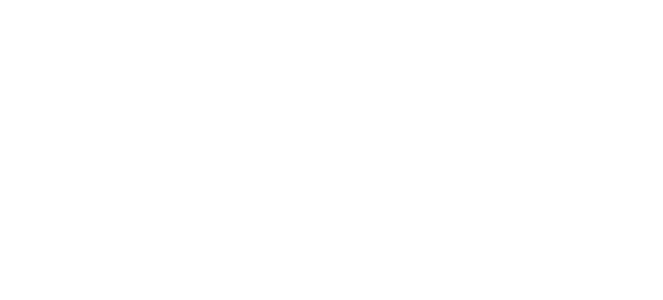
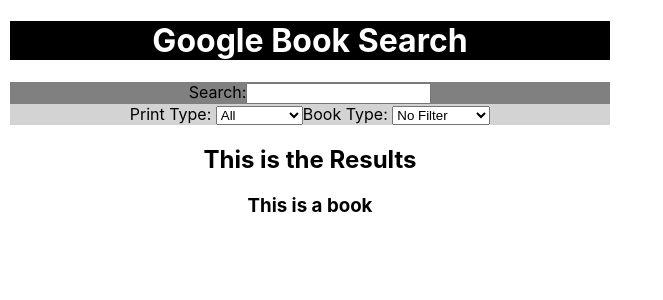
Before and after one commit to BrianHook1183/react-book-search-api, a React (Create React App) app: page / in a window 1280 px wide. Shown: the top 300 px of the page, without its empty margins (0-663 px from the left). Built offline with nearby package versions, Linux system fonts and the light colour scheme.

Commit message:
wireframe of components

```diff
--- /dev/null
+++ b/src/App.css
@@ -0,0 +1,29 @@
+.App {
+  margin-left: 10px;
+  width: 600px;
+}
+
+h1 {
+  text-align: center;
+  color: white;
+  background-color: black;
+}
+
+.SearchBar {
+  text-align: center;
+  background-color: grey;
+}
+
+.FilterBar {
+  text-align: center;
+  background-color: lightgrey;
+}
+
+
+.Results {
+  text-align: center;
+}
+
+.Book {
+  text-align: center;
+}
--- a/src/App.js
+++ b/src/App.js
@@ -1,11 +1,20 @@
 import React from 'react';
+import SearchBar from './SearchBar';
+import FilterBar from './FilterBar';
+import Results from './Results';
+import './App.css';
 
-function App() {
-  return (
-    <main className='App'>
-      {/* content goes here */}
-    </main>
-  );
+class App extends React.Component {
+  render() {
+    return (
+      <main className='App'>
+        <h1>Google Book Search</h1>
+        <SearchBar />
+        <FilterBar />
+        <Results />
+      </main>
+    );
+  }
 }
 
 export default App;
--- /dev/null
+++ b/src/Book.js
@@ -0,0 +1,13 @@
+import React from 'react';
+
+class Book extends React.Component {
+  render() {
+    return (
+      <div className= "Book">
+        <h3>This is a book</h3>
+      </div>
+    );
+  }
+}
+
+export default Book;
--- /dev/null
+++ b/src/FilterBar.js
@@ -0,0 +1,24 @@
+import React from 'react';
+
+class FilterBar extends React.Component {
+  render() {
+    return (
+      <div className= "FilterBar">
+        <label>Print Type: </label>
+        <select>
+          <option value="all">All</option>
+          <option value="books">Books</option>
+          <option value="magazines">Magazines</option>
+        </select>
+        <label>Book Type: </label>
+        <select>
+          <option>No Filter</option>
+          <option value="ebooks">eBooks</option>
+          <option value="free-ebooks">Free eBooks</option>
+        </select>
+      </div>
+    );
+  }
+}
+
+export default FilterBar;
--- /dev/null
+++ b/src/Results.js
@@ -0,0 +1,16 @@
+import React from 'react';
+import Book from './Book';
+
+class Results extends React.Component {
+  render() {
+    return (
+      <div className= "Results">
+        <h2>This is the Results</h2>
+        <Book />
+      </div>
+    );
+  }
+}
+
+
+export default Results;
--- /dev/null
+++ b/src/SearchBar.js
@@ -0,0 +1,19 @@
+import React from 'react';
+
+class SearchBar extends React.Component {
+  render() {
+    return (
+      <div className= "SearchBar">
+        <form>
+          <label>Search:
+            <input
+              type="text"
+            />
+          </label>
+        </form>
+      </div>
+    );
+  }
+}
+
+export default SearchBar;
```
